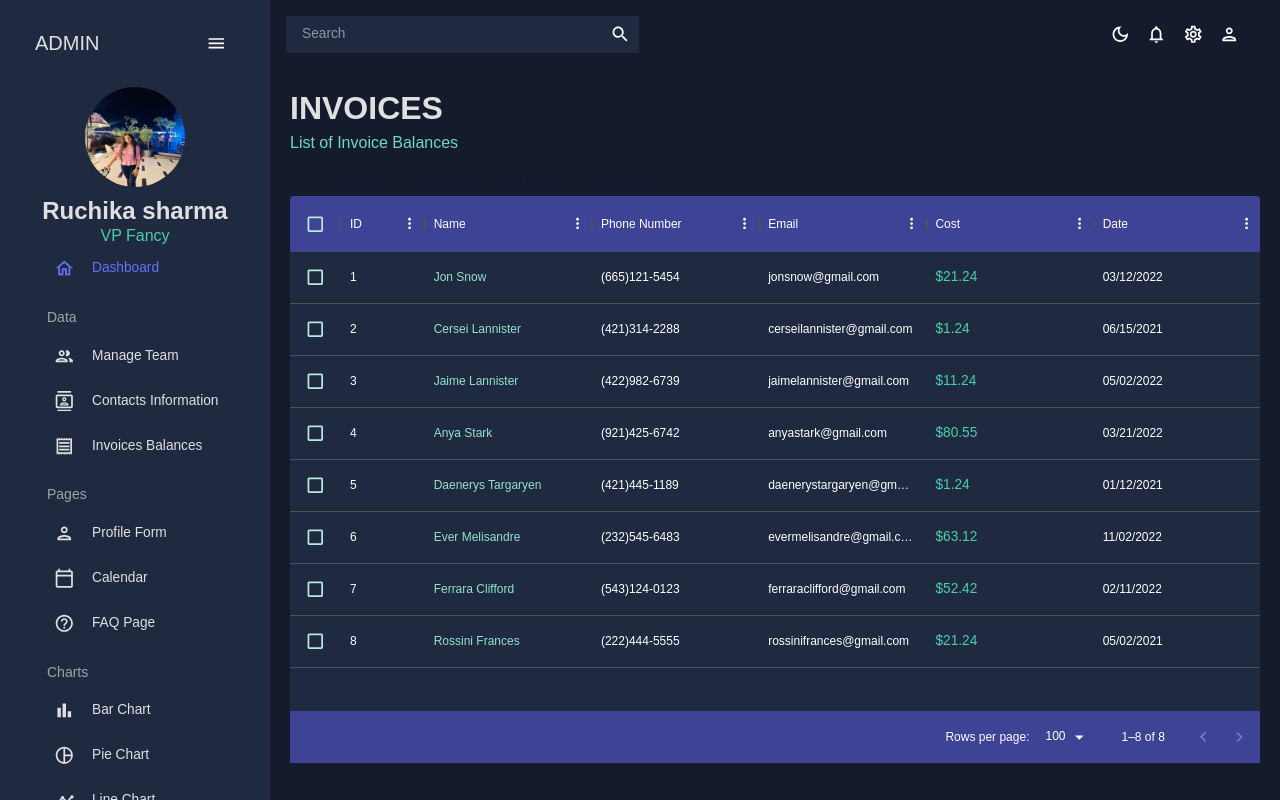
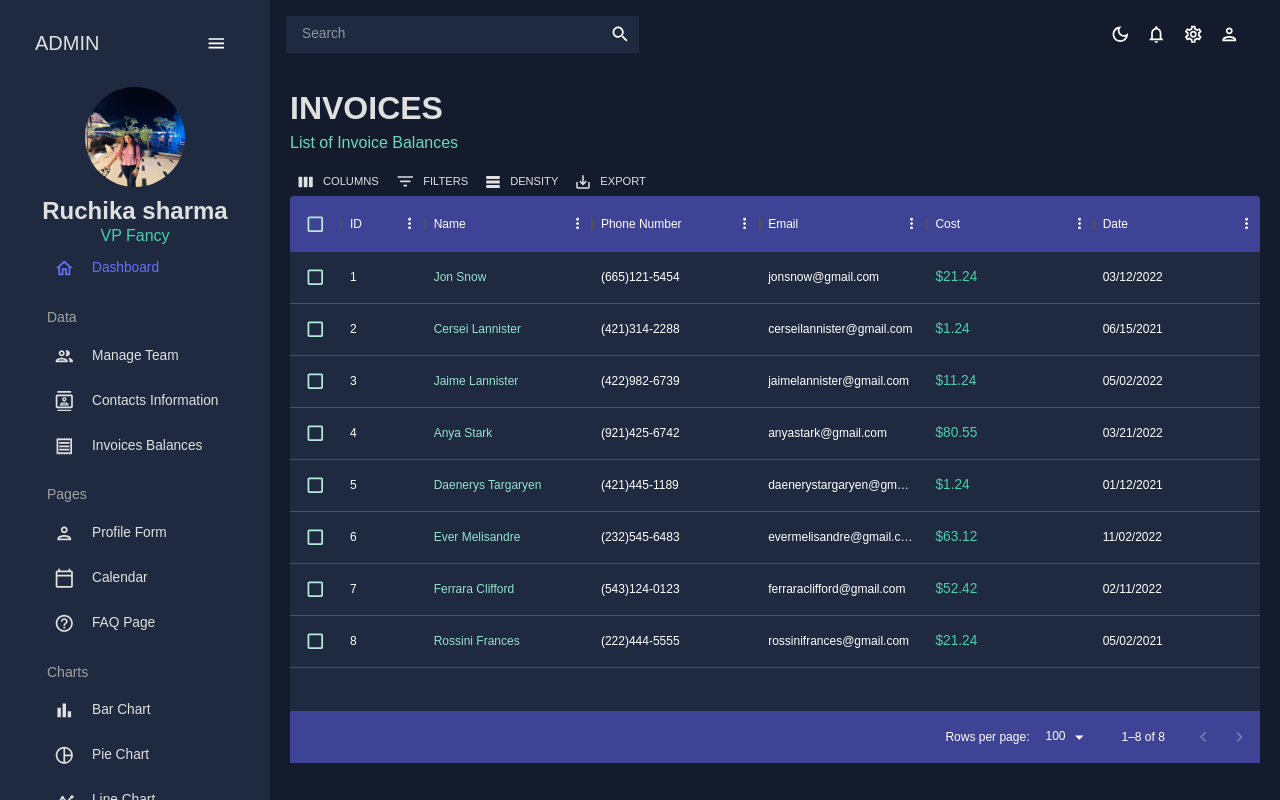
Before and after one commit to ruchik02/admin-dashboard, a React (Create React App) app in the folder admin-dash/: page /invoices in a window 1280 px wide. Built offline with nearby package versions, Linux system fonts and the light colour scheme.

Commit message:
fix style alignment

```diff
--- a/admin-dash/src/screens/invoices/index.jsx
+++ b/admin-dash/src/screens/invoices/index.jsx
@@ -70,6 +70,9 @@ const Invoice = () => {
             backgroundColor: colors.blueAccent[700],
             borderBottom: "none",
           },
+          "& .MuiDataGrid-iconButtonContainer": {
+            padding: "3px",
+          },
           "& .MuiDataGrid-virtualScroller": {
             backgroundColor: colors.primary[400],
           },
@@ -79,6 +82,12 @@ const Invoice = () => {
           },
           "& .MuiCheckbox-root": {
             color: `${colors.greenAccent[200]} !important`,
+          },
+          "& .MuiDataGrid-menuIcon": {
+            marginRight: "-5px",
+          },
+          "& .MuiDataGrid-toolbarContainer .MuiButton-text": {
+            color: `${colors.grey[100]} !important`,
           },
         }}
       >
```
